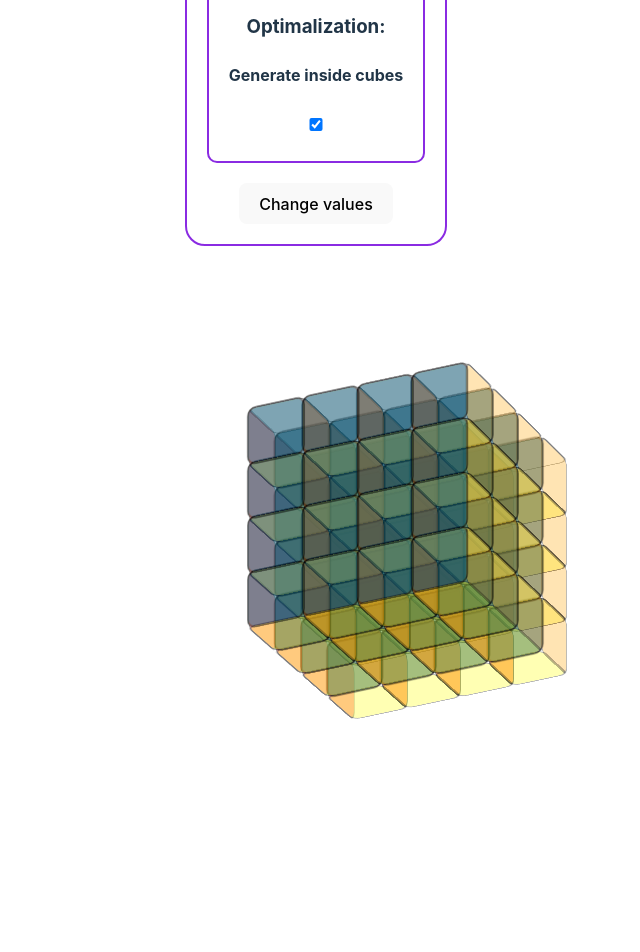
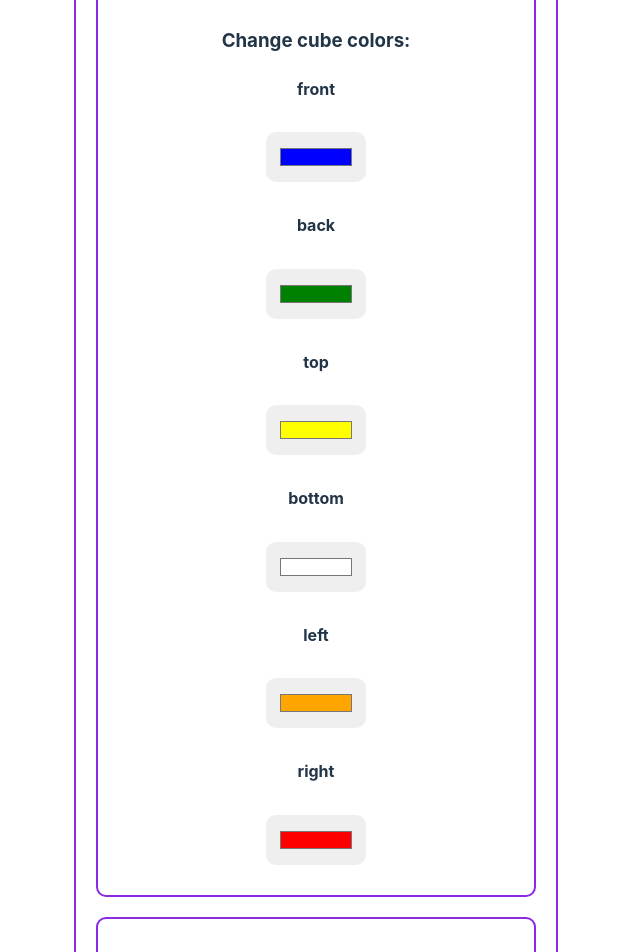
Before and after one commit to KacperCedro/rkg, a React (Vite) app: page / in a window 1280 px wide. Shown: the part 600-1552 px from the top of the page, without its empty margins (324-964 px from the left). Built offline with nearby package versions, Linux system fonts and the light colour scheme.

Commit message:
new commit (working on setting sub cubes in the scene)

```diff
--- a/src/App.jsx
+++ b/src/App.jsx
@@ -10,12 +10,12 @@ let initialOpacity = 0.3
 let initialCubeSize = 4
 let initialEnableInsideCubes = true
 let initialSubCubeColors = {
-  top: "yellow",
-  bottom: "white",
-  front: "blue",
-  back: "green",
-  left: "orange",
-  right: "red",
+  top: "#ffff00",
+  bottom: "#ffffff",
+  front: "#0000ff",
+  back: "#008000",
+  left: "#ffa500",
+  right: "#ff0000",
 }
 
 function App() {
@@ -40,9 +40,8 @@ function App() {
     setCubeOpacity(data.cubeOpacity)
     setCubeSize(data.cubeSize)
     setEnableInsideCubes(data.enableInsideCubes)
+    setSubCubeColors(data.subCubeColors)
     setCubeKey((prevKey) => prevKey++)
-    //setIsCubeGenerated(!isCubeGenerated)
-    //setIsCubeGenerated(true)
   }
 
   return (
--- a/src/components/ConfigForm.css
+++ b/src/components/ConfigForm.css
@@ -3,6 +3,7 @@ input{
     padding: 12px;
     width: 80%;
     border-radius: 10px;
+    height: 20px;
 }
 form{
     padding: 10px 0 20px;
@@ -26,3 +27,20 @@ div.opti{
     margin-left: 20px;
     margin-right: 20px;
 }
+input[type="color"] {
+    width: 100px;
+    height: 50px;
+    border-radius: 10px;
+    border-width: 0px; /* Dodanie obramowania */
+    cursor: pointer;
+}
+div.colorConfig{
+    margin-top: 20px;
+    border-radius: 10px;
+    border-color: blueviolet;
+    border-width: 2px;
+    border-style: solid;
+    padding: 20px 20px 20px 20px;
+    margin-left: 20px;
+    margin-right: 20px;
+}
--- a/src/components/ConfigForm.jsx
+++ b/src/components/ConfigForm.jsx
@@ -18,7 +18,7 @@ export const ConfigForm = (formProps) => {
                 enableInsideCubes: tmpEnableInsideCubes,
                 subCubeColors: tmpSubCubeColors
             })
-            console.log(tmpEnableInsideCubes)
+            console.log(tmpSubCubeColors)
         }}
         >
             <h1>
@@ -65,6 +65,100 @@ export const ConfigForm = (formProps) => {
                     name="cubeSize"
                 />
             </div>
+
+            <div className="colorConfig">
+                <h3>
+                    Change cube colors:
+                </h3>
+                <h4>
+                    front
+                </h4>
+                <input
+                    type="color"
+                    name="front" // Zmień `name` na odpowiednie pole (np. "front", "back")
+                    value={tmpSubCubeColors.front}
+                    onChange={(e) => {
+                        const { name, value } = e.target;
+                        setTmpSubCubeColors(prevColors => ({
+                        ...prevColors,
+                        [name]: value // Nadpisuje wartość pola o nazwie z `name`
+                        }));
+                    }}
+                />
+                <h4>
+                    back
+                </h4>
+                <input
+                    type="color"
+                    name="back" // Zmień `name` na odpowiednie pole (np. "front", "back")
+                    value={tmpSubCubeColors.back}
+                    onChange={(e) => {
+                        const { name, value } = e.target;
+                        setTmpSubCubeColors(prevColors => ({
+                        ...prevColors,
+                        [name]: value // Nadpisuje wartość pola o nazwie z `name`
+                        }));
+                    }}
+                /><h4>
+                    top
+                </h4>
+                <input
+                    type="color"
+                    name="top" // Zmień `name` na odpowiednie pole (np. "front", "back")
+                    value={tmpSubCubeColors.top}
+                    onChange={(e) => {
+                        const { name, value } = e.target;
+                        setTmpSubCubeColors(prevColors => ({
+                        ...prevColors,
+                        [name]: value // Nadpisuje wartość pola o nazwie z `name`
+                        }));
+                    }}
+                /><h4>
+                    bottom
+                </h4>
+                <input
+                    type="color"
+                    name="bottom" // Zmień `name` na odpowiednie pole (np. "front", "back")
+                    value={tmpSubCubeColors.bottom}
+                    onChange={(e) => {
+                        const { name, value } = e.target;
+                        setTmpSubCubeColors(prevColors => ({
+                        ...prevColors,
+                        [name]: value // Nadpisuje wartość pola o nazwie z `name`
+                        }));
+                    }}
+                /><h4>
+                    left
+                </h4>
+                <input
+                    type="color"
+                    name="left" // Zmień `name` na odpowiednie pole (np. "front", "back")
+                    value={tmpSubCubeColors.left}
+                    onChange={(e) => {
+                        const { name, value } = e.target;
+                        setTmpSubCubeColors(prevColors => ({
+                        ...prevColors,
+                        [name]: value // Nadpisuje wartość pola o nazwie z `name`
+                        }));
+                    }}
+                />
+                <h4>
+                    right
+                </h4>
+                <input
+                    type="color"
+                    name="right" // Zmień `name` na odpowiednie pole (np. "front", "back")
+                    value={tmpSubCubeColors.right}
+                    onChange={(e) => {
+                        const { name, value } = e.target;
+                        setTmpSubCubeColors(prevColors => ({
+                        ...prevColors,
+                        [name]: value // Nadpisuje wartość pola o nazwie z `name`
+                        }));
+                    }}
+                />
+            </div>
+
             <div className="opti">
                 <h3>
                     Optimalization:
--- a/src/components/Cube.css
+++ b/src/components/Cube.css
@@ -1,8 +1,29 @@
 
 .cube{
-    -webkit-transform-style: preserve-3d;
-    -webkit-perspective-origin: center center center;
-    -webkit-animation: rotate 10s infinite linear;
+    transform-origin: center center center;
+    transform-style: preserve-3d;
+    transition: transform 0.01s ease-out;
+
+    border-color: blueviolet;
+    border-width: 2px;
+    border-style: solid;
+}
+
+.cube-wrapper {
+    display: flex;
+    align-items: center;
+    justify-content: center;
+    position: relative;
+    margin-top: 20px;
+    cursor: grab;
+    border-radius: 20px;
+    border-color: blueviolet;
+    border-width: 2px;
+    border-style: solid;
+}
+
+.cube-wrapper:active {
+    cursor: grabbing;
 }
 
 figure{
@@ -13,13 +34,11 @@ figure{
     border-radius: 10px;
     border-color: black;
     border-style: solid;
-    text-align: center;
-    color: black;
-    font-size: 40px;
 }
 
 .subCube {
     -webkit-transform-style: preserve-3d;
+    position:relative;
 }
 
 @-webkit-keyframes rotate {
--- a/src/components/Cube.jsx
+++ b/src/components/Cube.jsx
@@ -3,6 +3,10 @@ import { loadSubCubaTable } from "./modules/tableGenerator"
 import "./Cube.css"
 export const Cube = (props) => {
     const [subCubeTable, setSubCubeTable] = useState()
+    const [rotation, setRotation] = useState({ x: 0, y: 0 });
+    const [isDragging, setIsDragging] = useState(false);
+    const [lastMousePosition, setLastMousePosition] = useState({ x: 0, y: 0 });
+
     useEffect(() => {
         console.log("enableInsideCubes changed:", props.enableInsideCubes);
         const table = loadSubCubaTable(props);
@@ -24,9 +28,43 @@ export const Cube = (props) => {
     }
     }, [props]);
 
-    let number = 2* props.sideSize;
-    console.log(number)
-    console.log(props.cubeSize * Math.sqrt((number)))
+     const handleMouseDown = (e) => {
+        setIsDragging(true);
+        setLastMousePosition({ x: e.clientX, y: e.clientY });
+    };
+
+    const handleMouseMove = (e) => {
+        if (!isDragging) return;
+
+        const deltaX = e.clientX - lastMousePosition.x;
+        const deltaY = e.clientY - lastMousePosition.y;
+
+        setRotation((prev) => ({
+            x: prev.x - deltaY * 0.5,
+            y: prev.y + deltaX * 0.5,
+        }));
+
+        setLastMousePosition({ x: e.clientX, y: e.clientY });
+    };
+
+    const handleMouseUp = () => {
+        setIsDragging(false);
+    };
+
+    useEffect(() => {
+        if (isDragging) {
+            window.addEventListener("mousemove", handleMouseMove);
+            window.addEventListener("mouseup", handleMouseUp);
+        } else {
+            window.removeEventListener("mousemove", handleMouseMove);
+            window.removeEventListener("mouseup", handleMouseUp);
+        }
+
+        return () => {
+            window.removeEventListener("mousemove", handleMouseMove);
+            window.removeEventListener("mouseup", handleMouseUp);
+        };
+    }, [isDragging]);
 
     const subCubeElements = subCubeTable?.map(element => element.component)
 
@@ -34,15 +72,22 @@ export const Cube = (props) => {
         <>
             <div
                 style={{
-                perspective: `${props.perspective}px`,
-                marginTop: `${props.cubeSize * (Math.sqrt(2* props.sideSize * props.sideSize))}px`,
-                //marginBottom: `${props.cubeSize * (Math.sqrt(2* props.sideSize * props.sideSize))}px`
+                    height: `${props.cubeSize * props.sideSize * 2}px`,
+                    width: `${props.cubeSize * props.sideSize * 2}px`,
                 }}
-            className="cube">
+                className="cube-wrapper"
+                onMouseDown={handleMouseDown}
+            >
+                <div
+                    className="cube"
+                    style={{
+                        transform: `rotateX(${rotation.x / 100}deg) rotateY(${rotation.y / 100}deg)`,
+                        height: `${props.cubeSize * props.sideSize}px`,
+                        width: `${props.cubeSize * props.sideSize}px`,
+                    }}
+                >
                     {subCubeElements}
                 </div>
-        <div style={{height: `${props.cubeSize * (Math.sqrt(2* props.sideSize * props.sideSize))}px`}}>
-
             </div>
         </>
     )
--- a/src/components/SubCube.jsx
+++ b/src/components/SubCube.jsx
@@ -3,8 +3,6 @@ import { SubCubeSide } from "./SubCubeSide"
 
 export const SubCube = (props) => {
 
-    //console.log(props)
-    //console.log(props)
     return (
        <div
             className="subCube"
@@ -15,7 +13,7 @@ export const SubCube = (props) => {
             {["front", "back", "top", "bottom", "left", "right"].map((side, index) => {
                 const transforms = {
                     front: `rotateZ(0deg) translateZ(${props.props.sideSize / 2}px)`,
-                    back: `rotateZ(180deg) translateZ(${props.props.sideSize / 2}px)`,
+                    back: `rotateZ(1800deg) translateZ(${-props.props.sideSize / 2}px)`,
                     top: `rotateX(90deg) translateZ(${props.props.sideSize / 2}px)`,
                     bottom: `rotateX(-90deg) translateZ(${props.props.sideSize / 2}px)`,
                     left: `rotateY(-90deg) translateZ(${props.props.sideSize / 2}px)`,
```
Also changed, not shown: 3 other files (tests, documents, lock files or other folders). Lines whose indentation alone changed are shown as unchanged.
